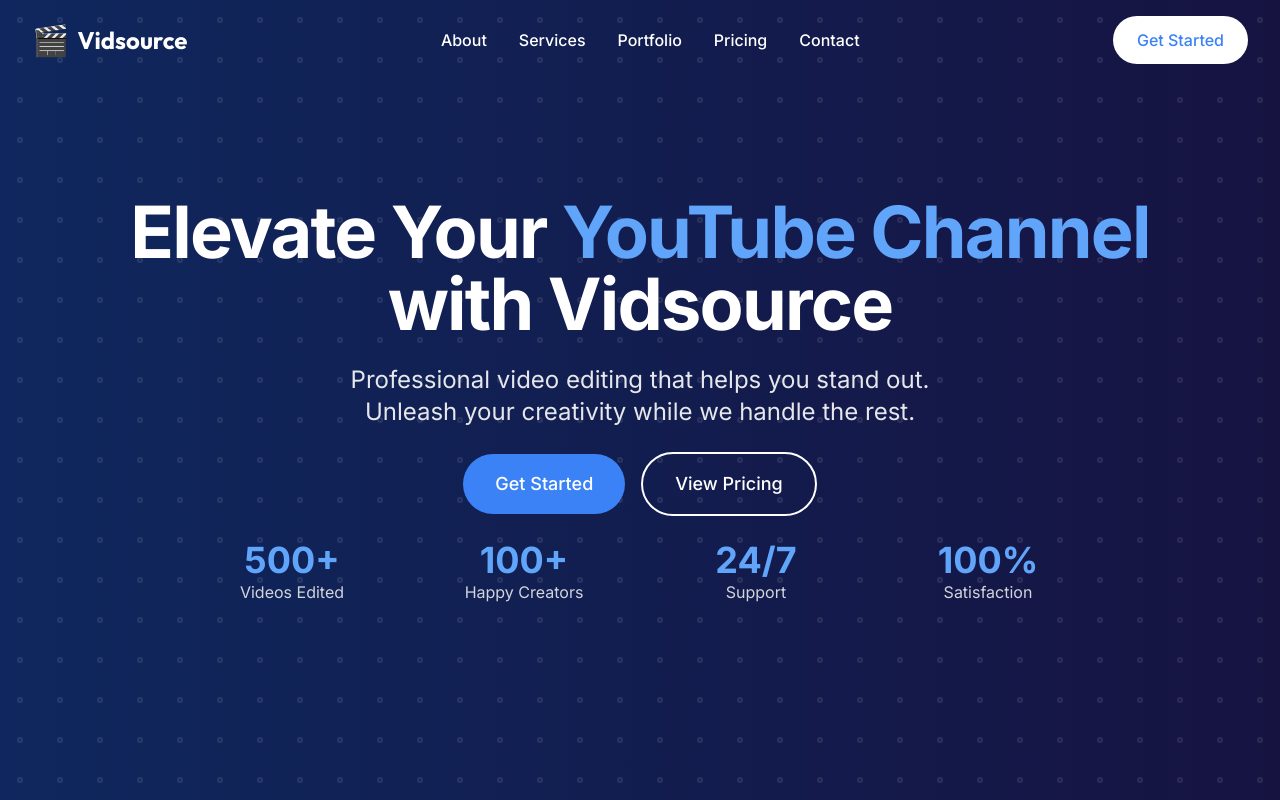
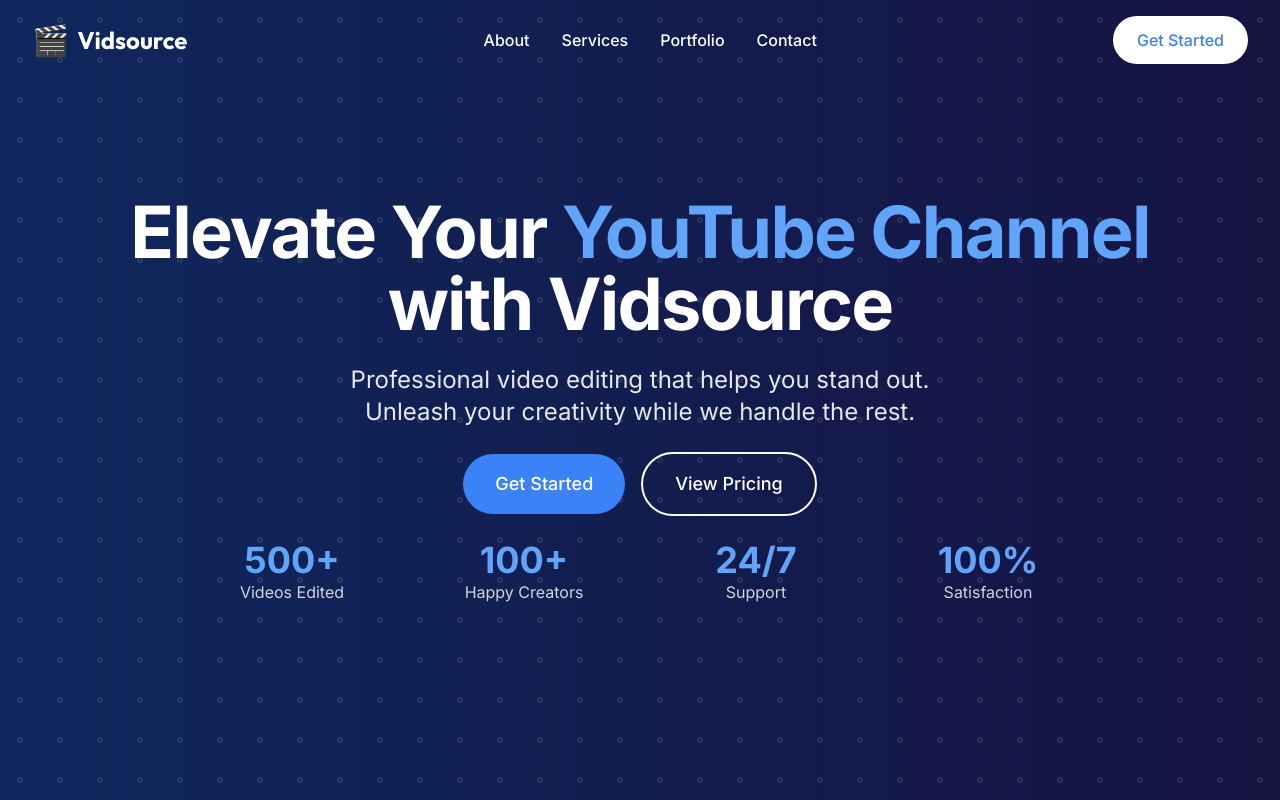
Before and after one commit to csshimanshu/Video-Sourcing-Agency, a Next.js app: page / in a window 1280 px wide. Shown: the top 800 px of the page. Built offline with nearby package versions, Linux system fonts and the light colour scheme.

Commit message:
Remove pricing link from header navigation

```diff
--- a/app/components/layout/Header.tsx
+++ b/app/components/layout/Header.tsx
@@ -6,7 +6,6 @@
   { name: 'About', href: '#about' },
   { name: 'Services', href: '#services' },
   { name: 'Portfolio', href: '#portfolio' },
-  { name: 'Pricing', href: '#pricing' },
   { name: 'Contact', href: '#contact' }
 ];
 
```
